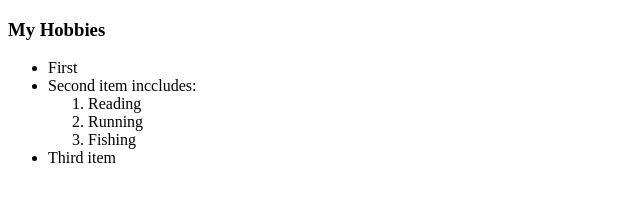
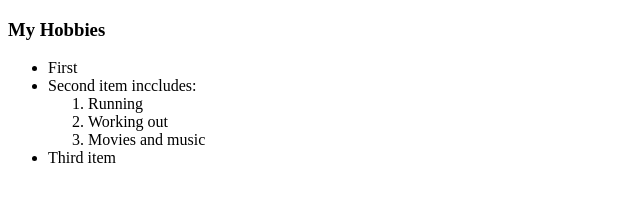
Before and after one commit to varysome/cv, a plain HTML site: page hobbies.html in a window 1280 px wide. Shown: the full height of the page, 0-640 px from the left. Drawn offline with Linux system fonts and the light colour scheme.

Commit message:
Update hobbies.html

```diff
--- a/hobbies.html
+++ b/hobbies.html
@@ -2,7 +2,7 @@
 <html lang="en">
 <head>
     <meta charset="UTF-8">
-    <title>DMy Hobbies</title>
+    <title>My Hobbies</title>
 </head>
 <body>
     <h3>My Hobbies</h3>
@@ -10,9 +10,9 @@
     <li>First</li>
     <li>Second item inccludes:</li>
       <ol>
-        <li>Reading</li>
         <li>Running</li>
-        <li>Fishing</li>
+        <li>Working out</li>
+        <li>Movies and music</li>
       </ol>
     </li>
     <li>Third item</li>
```
